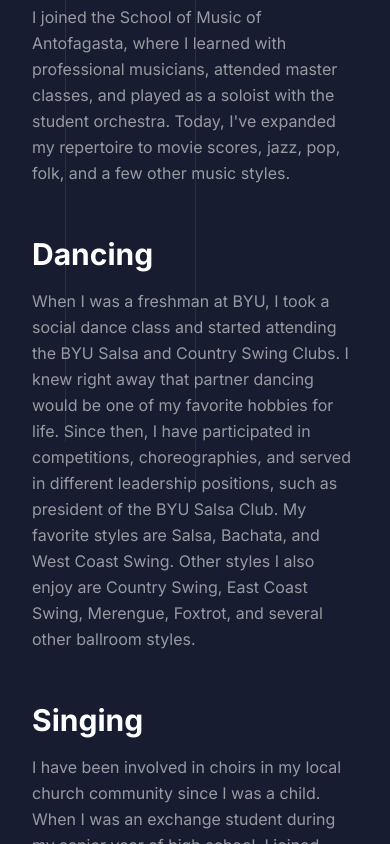
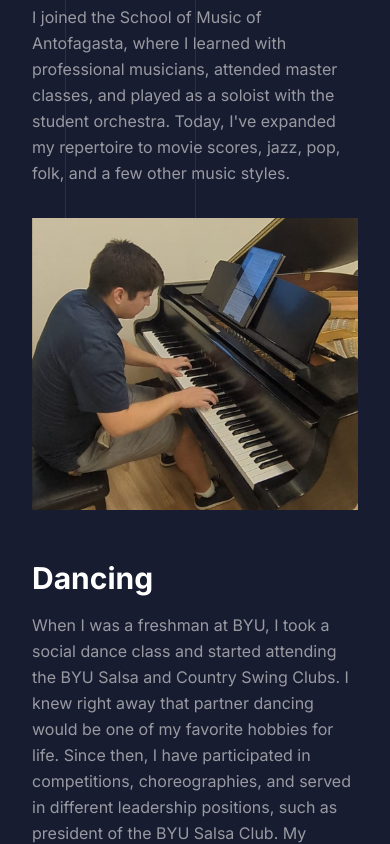
Before and after one commit to b-zapata/personal-website-1, a Next.js app: page /interests in a window 390 px wide. Shown: the part 1156-2000 px from the top of the page. Built offline with nearby package versions, Linux system fonts and the light colour scheme.

Commit message:
changing layout of the single interest item file

```diff
--- a/components/Interests/InterestsTab/InterestsTabItem.tsx
+++ b/components/Interests/InterestsTab/InterestsTabItem.tsx
@@ -9,7 +9,6 @@ const InterestsTabItem = ({ interestTab }: { interestTab: InterestTab }) => {
   return (
     <>
       <div>
-        {/* Image on left begins */}
         <div className="overflow-hidden pb-20 lg:pb-25 xl:pb-30">
           <div className="mx-auto max-w-c-1235 px-4 md:px-8 xl:px-0">
             {interests.map((interest, index) => {
@@ -17,15 +16,15 @@ const InterestsTabItem = ({ interestTab }: { interestTab: InterestTab }) => {
               return (
                 <div
                   key={index}
-                  className="mt-12.5 flex items-center gap-8 lg:gap-32.5"
+                  className={`mt-12.5 flex flex-col-reverse items-center gap-8 ${
+                    isOdd ? "md:flex-row" : "md:flex-row-reverse"
+                  } lg:gap-32.5`}
                 >
-                  {isOdd ? (
-                    <>
                   <motion.div
                     variants={{
                       hidden: {
                         opacity: 0,
-                            x: -20,
+                        x: isOdd ? -20 : 20,
                       },
                       visible: {
                         opacity: 1,
@@ -36,7 +35,7 @@ const InterestsTabItem = ({ interestTab }: { interestTab: InterestTab }) => {
                     whileInView="visible"
                     transition={{ duration: 0.5, delay: 0.1 }}
                     viewport={{ once: true }}
-                        className="animate_left relative mx-auto hidden aspect-[588/526.5] md:block md:w-1/2"
+                    className="animate_left relative mx-auto aspect-[588/526.5] w-full md:w-1/2"
                   >
                     <Image
                       src={
@@ -59,7 +58,7 @@ const InterestsTabItem = ({ interestTab }: { interestTab: InterestTab }) => {
                     variants={{
                       hidden: {
                         opacity: 0,
-                            x: 20,
+                        x: isOdd ? 20 : -20,
                       },
                       visible: {
                         opacity: 1,
@@ -70,143 +69,7 @@ const InterestsTabItem = ({ interestTab }: { interestTab: InterestTab }) => {
                     whileInView="visible"
                     transition={{ duration: 0.5, delay: 0.1 }}
                     viewport={{ once: true }}
-                        className="animate_right md:w-1/2"
-                      >
-                        <h2 className="xl:text-sectionsubtitle mb-4 w-11/12 text-3xl font-bold text-black dark:text-white">
-                          {interest.title}
-                        </h2>
-                        <p>{interest.description}</p>
-                      </motion.div>
-                    </>
-                  ) : (
-                    <>
-                      <motion.div
-                        variants={{
-                          hidden: {
-                            opacity: 0,
-                            x: 20,
-                          },
-                          visible: {
-                            opacity: 1,
-                            x: 0,
-                          },
-                        }}
-                        initial="hidden"
-                        whileInView="visible"
-                        transition={{ duration: 0.5, delay: 0.1 }}
-                        viewport={{ once: true }}
-                        className="animate_right md:w-1/2"
-                      >
-                        <h2 className="xl:text-sectionsubtitle mb-4 w-11/12 text-3xl font-bold text-black dark:text-white">
-                          {interest.title}
-                        </h2>
-                        <p>{interest.description}</p>
-                      </motion.div>
-                      <motion.div
-                        variants={{
-                          hidden: {
-                            opacity: 0,
-                            x: -20,
-                          },
-                          visible: {
-                            opacity: 1,
-                            x: 0,
-                          },
-                        }}
-                        initial="hidden"
-                        whileInView="visible"
-                        transition={{ duration: 0.5, delay: 0.1 }}
-                        viewport={{ once: true }}
-                        className="animate_left relative mx-auto hidden aspect-[588/526.5] md:block md:w-1/2"
-                      >
-                        <Image
-                          src={
-                            interest.imageLight
-                              ? interest.imageLight
-                              : interest.imageDark
-                          }
-                          alt={interest.title}
-                          className="dark:hidden"
-                          fill
-                        />
-                        <Image
-                          src={interest.imageDark}
-                          alt={interest.title}
-                          className="hidden dark:block"
-                          fill
-                        />
-                      </motion.div>
-                    </>
-                  )}
-                </div>
-              );
-            })}
-          </div>
-        </div>
-
-        {/* Image on left ends */}
-        {/* Commenting out this code to save it in case the surgery above doesn't work */}
-        {/* Image on left begins */}
-        {/*}
-        <div className="overflow-hidden pb-20 lg:pb-25 xl:pb-30">
-          <div className="mx-auto max-w-c-1235 px-4 md:px-8 xl:px-0">
-            {interests.map((interest, index) => (
-              <div
-                key={index}
-                className="mt-12.5 flex items-center gap-8 lg:gap-32.5"
-              >
-                <motion.div
-                  variants={{
-                    hidden: {
-                      opacity: 0,
-                      x: -20,
-                    },
-
-                    visible: {
-                      opacity: 1,
-                      x: 0,
-                    },
-                  }}
-                  initial="hidden"
-                  whileInView="visible"
-                  transition={{ duration: 0.5, delay: 0.1 }}
-                  viewport={{ once: true }}
-                  className="animate_left relative mx-auto hidden aspect-[588/526.5] md:block md:w-1/2"
-                >
-                  <Image
-                    src={
-                      interest.imageLight
-                        ? interest.imageLight
-                        : interest.imageDark
-                    }
-                    alt={interest.title}
-                    className="dark:hidden"
-                    fill
-                  />
-                  <Image
-                    src={interest.imageDark}
-                    alt={interest.title}
-                    className="hidden dark:block"
-                    fill
-                  />
-                </motion.div>
-                <motion.div
-                  variants={{
-                    hidden: {
-                      opacity: 0,
-                      x: 20,
-                    },
-
-                    visible: {
-                      opacity: 1,
-                      x: 0,
-                    },
-                  }}
-                  initial="hidden"
-                  whileInView="visible"
-                  transition={{ duration: 0.5, delay: 0.1 }}
-                  viewport={{ once: true }}
-                  className="animate_right md:w-1/2"
+                    className="animate_right w-full md:w-1/2"
                   >
                     <h2 className="xl:text-sectionsubtitle mb-4 w-11/12 text-3xl font-bold text-black dark:text-white">
                       {interest.title}
@@ -214,73 +77,10 @@ const InterestsTabItem = ({ interestTab }: { interestTab: InterestTab }) => {
                     <p>{interest.description}</p>
                   </motion.div>
                 </div>
-            ))}
+              );
+            })}
           </div>
         </div>
-        {/* Image on left ends */}
-
-        {/* Image on right side begins */}
-        {/* We should compare the differences in the code between the left-aligned image and the right-aligned image to see if we can condense the different divs}
-        <div className="mx-auto max-w-c-1235 overflow-hidden px-4 md:px-8 2xl:px-0">
-          <div className="flex items-center gap-8 lg:gap-32.5">
-            <motion.div
-              variants={{
-                hidden: {
-                  opacity: 0,
-                  x: -20,
-                },
-
-                visible: {
-                  opacity: 1,
-                  x: 0,
-                },
-              }}
-              initial="hidden"
-              whileInView="visible"
-              transition={{ duration: 1, delay: 0.1 }}
-              viewport={{ once: true }}
-              className="animate_left md:w-1/2"
-            >
-              <h2 className="xl:text-sectionsubtitle mb-4 w-11/12 text-3xl font-bold text-black dark:text-white">
-                {interest.title}
-              </h2>
-              <p>{interest.description}</p>
-            </motion.div>
-            <motion.div
-              variants={{
-                hidden: {
-                  opacity: 0,
-                  x: 20,
-                },
-
-                visible: {
-                  opacity: 1,
-                  x: 0,
-                },
-              }}
-              initial="hidden"
-              whileInView="visible"
-              transition={{ duration: 1, delay: 0.1 }}
-              viewport={{ once: true }}
-              className="animate_right relative mx-auto hidden aspect-[588/526.5] md:block md:w-1/2"
-            >
-              <Image
-                src="./images/about/about-light-02.svg"
-                alt="About"
-                className="dark:hidden"
-                fill
-              />
-              <Image
-                src="./images/about/about-dark-02.svg"
-                alt="About"
-                className="hidden dark:block"
-                fill
-              />
-            </motion.div>
-          </div>
-        </div>
-        {*/}
-        {/* Image on right side ends */}
       </div>
     </>
   );
```
Lines whose indentation alone changed are shown as unchanged.
